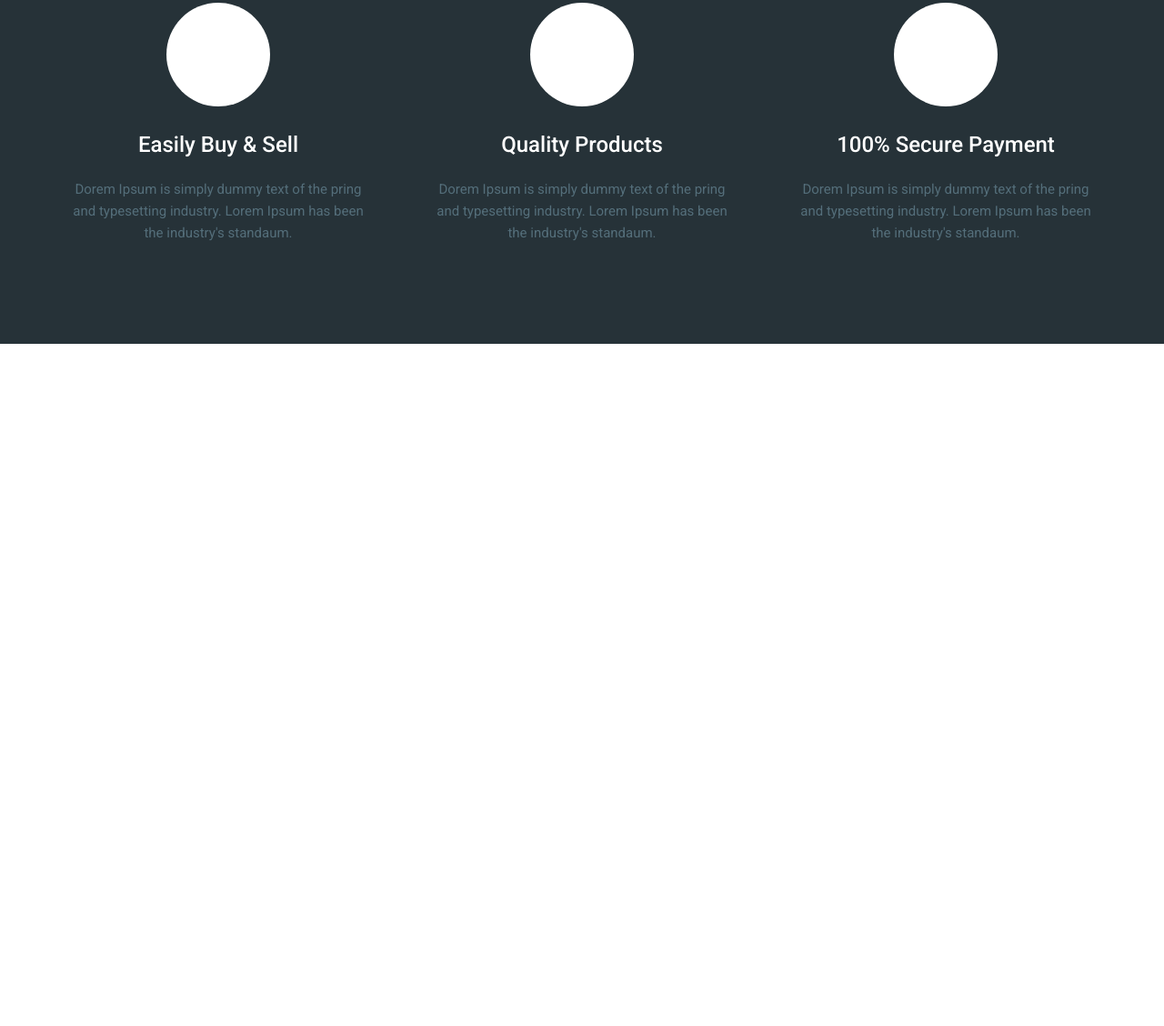
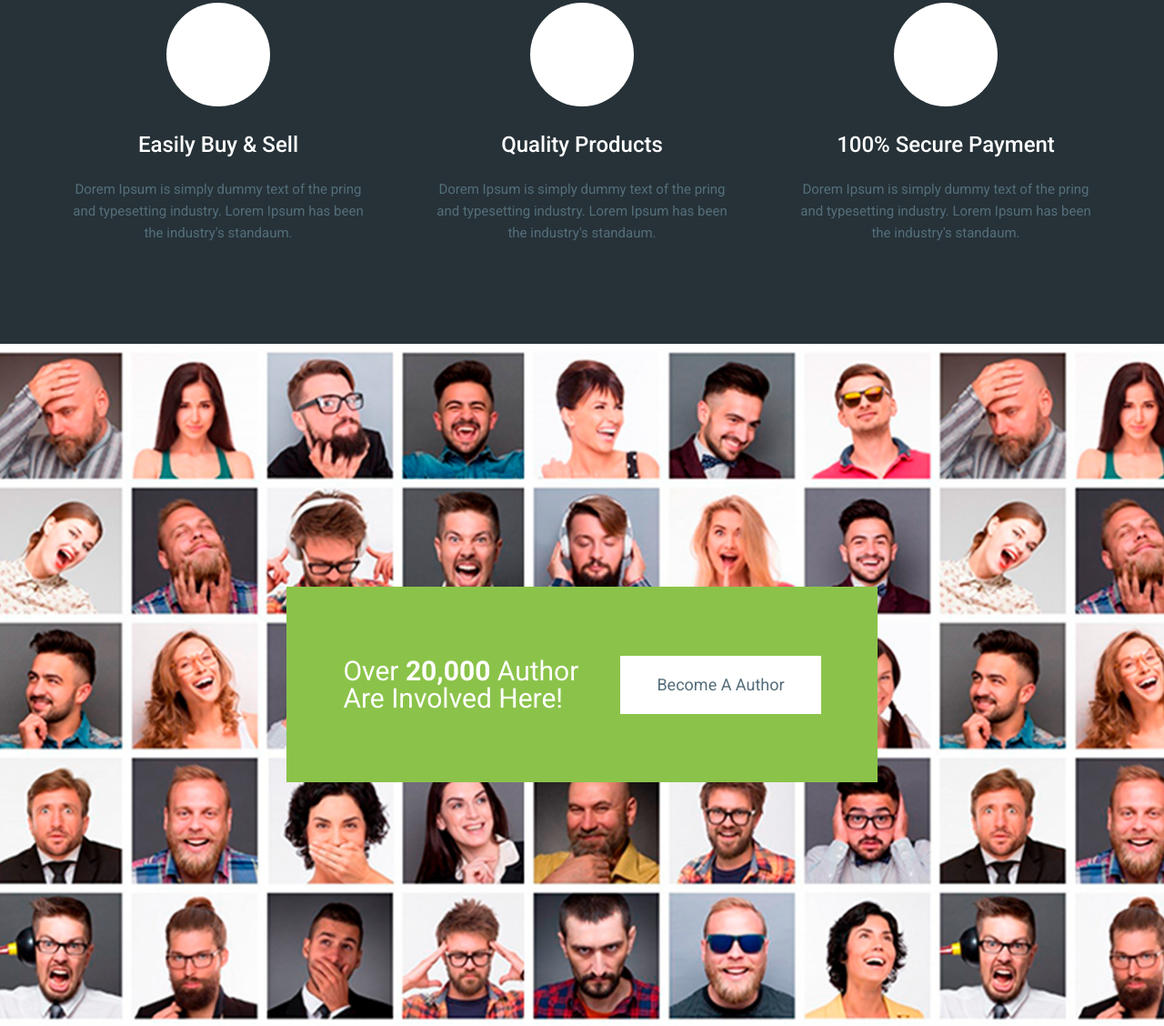
Before and after one commit to vladian95/moderno, a website: page app/index.html in a window 1280 px wide. Shown: the part 3722-4850 px from the top of the page at 91% size. Before the commit the page ends 4100 px from the top, so only its background shows below. Drawn offline with nearby package versions, Linux system fonts and the light colour scheme; files that its build step writes are made by us from their sources.

Commit message:
added section author

```diff
--- a/app/index.html
+++ b/app/index.html
@@ -844,6 +844,17 @@
             </div>
         </div>
     </section>
+    <section class="author" style="background-image: url(images/content/author-bg.jpg);">
+        <div class="author__box">
+            <div class="author__title">
+                Over <span>20,000</span> Author
+                Are Involved Here!
+            </div>
+            <a href="#" class="author__link">
+                Become A Author
+            </a>
+        </div>
+    </section>
 
 
 
--- a/app/scss/style.scss
+++ b/app/scss/style.scss
@@ -305,9 +305,50 @@
     }
 }
 
+// end advantages
+// start author
+
+.author{
+    background-position: center;
+    background-repeat: no-repeat;
+    background-size: cover;
+    min-height: 750px;
+    display: flex;
+    justify-content: center;
+    align-items: center;
+    &__box{
+        max-width: 650px;
+        width: 100%;
+        min-height: 215px;
+        display: flex;
+        align-items: center;
+        justify-content: center;
+        background-color: $green;
+    }
+    &__title{
+        font-size: 30px;
+        line-height: 30px;
+        color: #fff;
+        margin-right: 45px;
+        max-width: 260px;
+        span{
+            @include f700
+        }
+    }
+    &__link{
+        font-size: 18px;
+        line-height: 36px;
+        padding: 14px 40px;
+        background-color: #fff;
+    }
+}
 
 
 
 
 
-// end advantages
+
+
+
+
+// end author
```
Also changed, not shown: app/images/content/author-bg.jpg (added).
